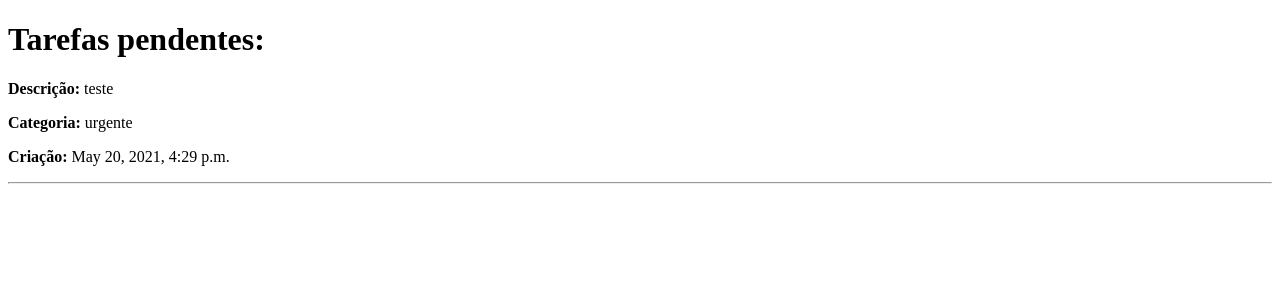
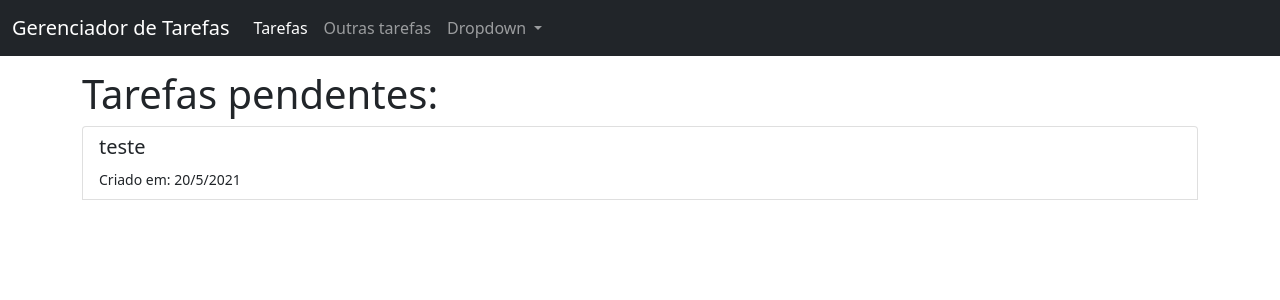
Before and after one commit to BrunoSlamek/Gerenciador-tarefas-django, a Django app: page /tarefas/ in a window 1280 px wide. Shown: the top 300 px of the page. Run offline with Django 3.2, Linux system fonts and the light colour scheme; data comes from the database, SQL or seed files in the repository.

Commit message:
fix bootstrap

```diff
--- a/tarefas/templates/tarefas/tarefas_pendentes.html
+++ b/tarefas/templates/tarefas/tarefas_pendentes.html
@@ -1,20 +1,34 @@
-<!DOCTYPE html>
-<html lang="en">
+{% extends 'base.html' %}
 
-<head>
-    <meta charset="UTF-8">
-    <meta http-equiv="X-UA-Compatible" content="IE=edge">
-    <meta name="viewport" content="width=device-width, initial-scale=1.0">
-    <title>Document</title>
-</head>
+{% block title %}
 
-<body>
+Tarefas pendentes
+
+{% endblock %}
+
+{% block content %}
     <h1>Tarefas pendentes: </h1>
-    {% for tarefa in tarefas_pendentes %}
-    <p><b>Descrição:</b> {{ tarefa.descricao }} </p>
-    <p><b>Categoria:</b> {{ tarefa.categoria }} </p>
-    <p><b>Criação:</b> {{ tarefa.criacao }} </p>
-    <hr> {% endfor %}
-</body>
 
-</html>
+    <div class="list-group">
+        {% for tarefa in tarefas_pendentes %}
+            <button type="button" class="list-group-item list-group-item-action" data-bs-toggle="modal" data-bs-target="#modal{{ tarefa.id }}">
+                <h5> {{ tarefa.descricao }}</h5>
+                <small>Criado em: {{ tarefa.criacao.day }}/{{ tarefa.criacao.month }}/{{ tarefa.criacao.year }}</small>
+            </button>
+            <!-- Modal -->
+            <div class="modal fade" id="modal{{ tarefa.id }}" tabindex="-1" aria-labelledby="exampleModalLabel" aria-hidden="true">
+                <div class="modal-dialog">
+                    <div class="modal-content">
+                        <div class="modal-header">
+                            <h5 class="modal-title" id="exampleModalLabel">{{ tarefa.descricao }} | {{ tarefa.categoria|capfirst }}</h5>
+                                <button type="button" class="btn-close" data-bs-dismiss="modal" aria-label="Close"></button>
+                            </div>
+                        <div class="modal-body">
+                        Modal Body
+                    </div>
+                 </div>
+            </div>
+        </div>
+        {% endfor %}
+    </div>
+{% endblock %}
```
